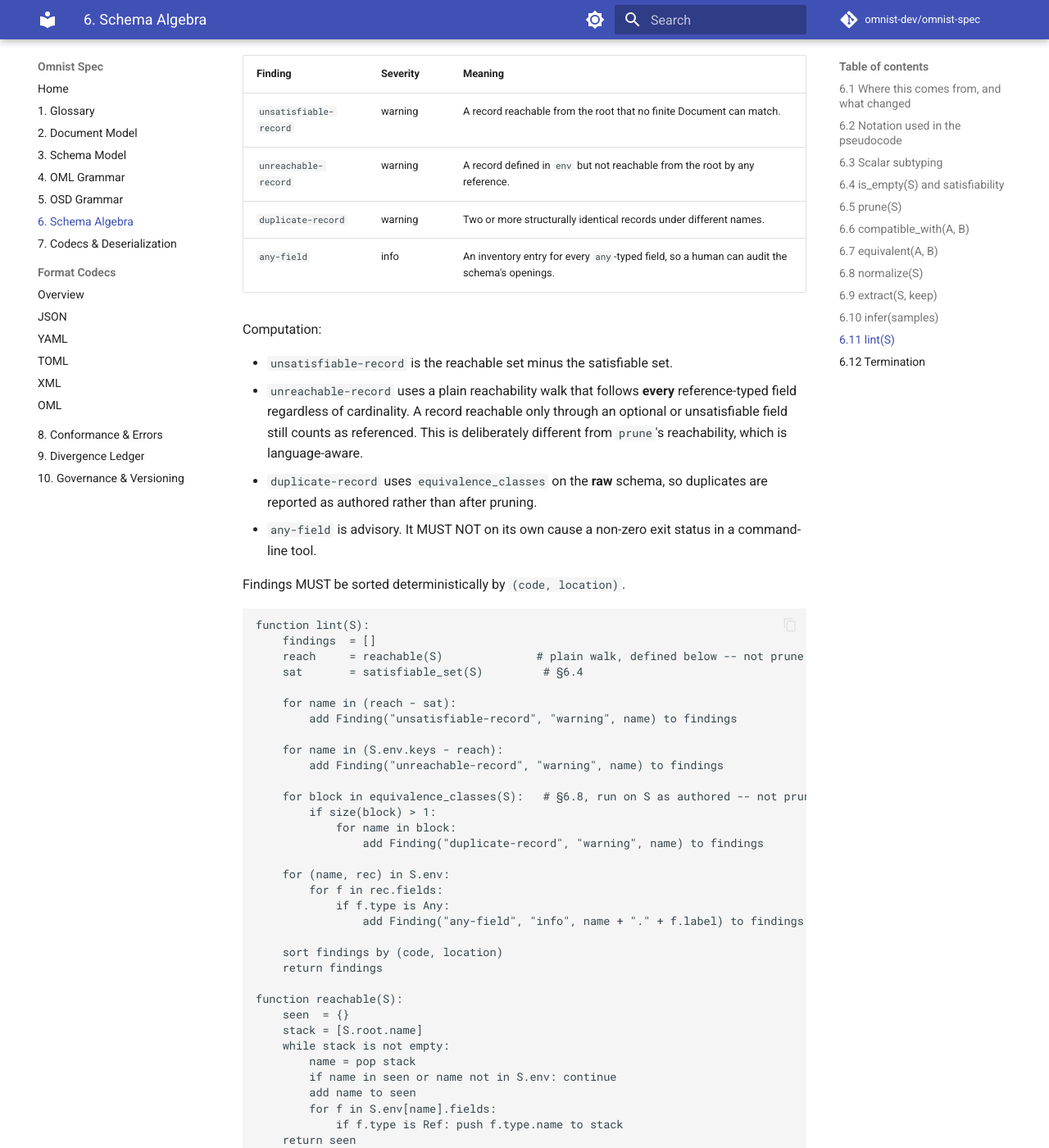
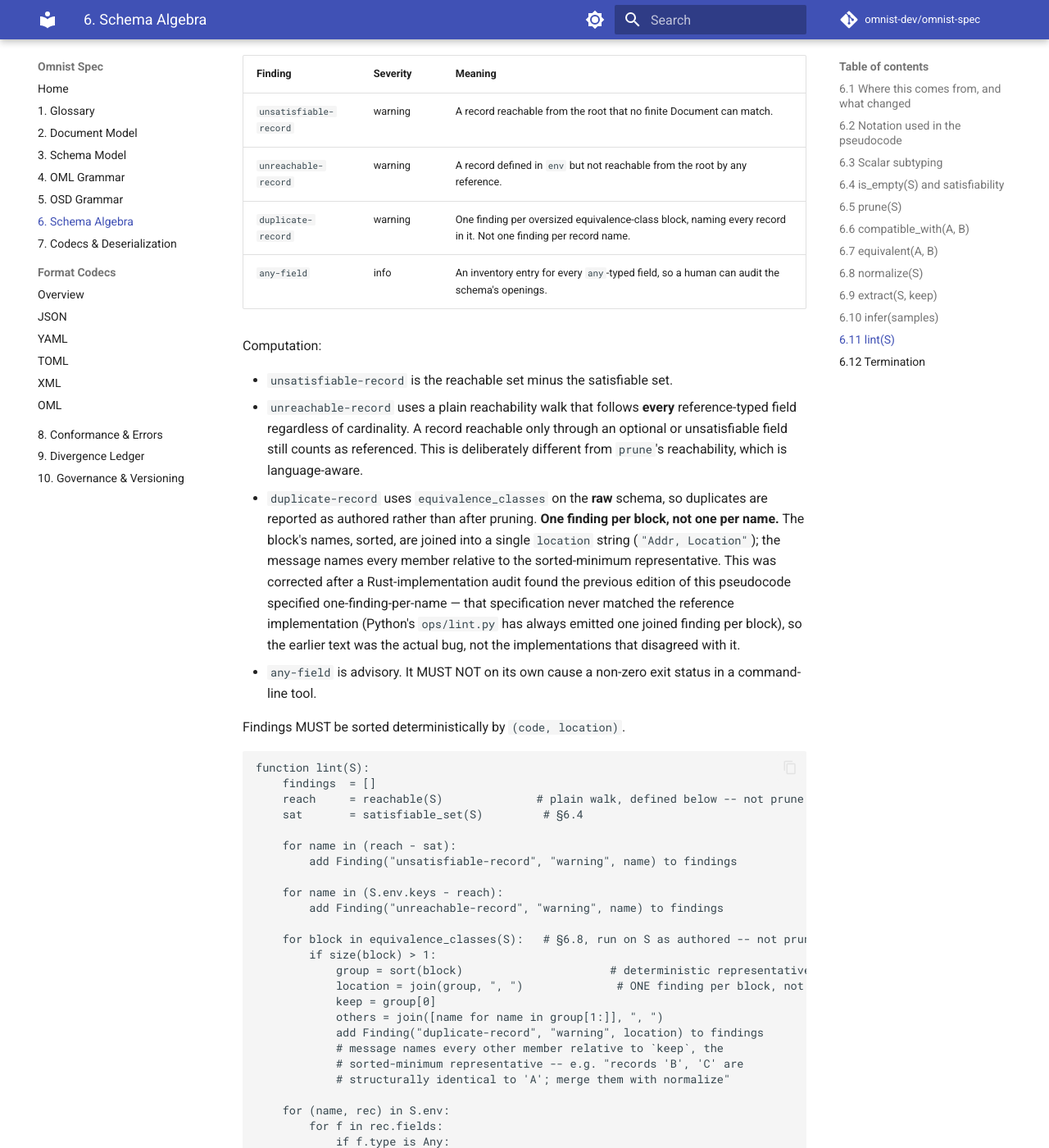
Before and after one commit to omnist-dev/omnist-spec, an MkDocs documentation site: the page built from docs/06-schema-algebra.md, in a window 1280 px wide and 1400 px high, scrolled down 12003 px. Shown: the whole window at 82% size. Built offline with MkDocs 1.6.1 and Material for MkDocs 9.7.7, drawn with Linux system fonts in a browser that asks for light colours; comment, search, counter and statistics services are not loaded; some of the changed text lies outside the part shown.

Commit message:
Fix Sec 6.11 duplicate-record pseudocode: it never matched Python
Closes #10.

The spec specified one lint duplicate-record finding per record name in an
oversized equivalence-class block. Verified against omnist/omnist/ops/lint.py
(lines 89-99): Python has always emitted one finding per BLOCK, with a
sorted-and-joined location string, never one per name. This was discovered
via a Rust audit that filed a false conformance-bug report (omnist-rs#77,
now closed as invalid) against a Rust implementation that was actually
correct all along -- it agreed with Python, and only the spec's pseudocode
disagreed with both.

Corrected the table row, computation prose, and pseudocode in
06-schema-algebra.md to match real behavior, and removed the now-incorrect
"one confirmed conformance bug" annotation from Sec 9.3's Rust lint cell.

```diff
--- a/docs/06-schema-algebra.md
+++ b/docs/06-schema-algebra.md
@@ -604,7 +604,7 @@ them.
 |---|---|---|
 | `unsatisfiable-record` | warning | A record reachable from the root that no finite Document can match. |
 | `unreachable-record` | warning | A record defined in `env` but not reachable from the root by any reference. |
-| `duplicate-record` | warning | Two or more structurally identical records under different names. |
+| `duplicate-record` | warning | One finding per oversized equivalence-class block, naming every record in it. Not one finding per record name. |
 | `any-field` | info | An inventory entry for every `any`-typed field, so a human can audit the schema's openings. |
 
 Computation:
@@ -615,7 +615,15 @@ Computation:
   through an optional or unsatisfiable field still counts as referenced. This is
   deliberately different from `prune`'s reachability, which is language-aware.
 - `duplicate-record` uses `equivalence_classes` on the **raw** schema, so
-  duplicates are reported as authored rather than after pruning.
+  duplicates are reported as authored rather than after pruning. **One finding
+  per block, not one per name.** The block's names, sorted, are joined into a
+  single `location` string (`"Addr, Location"`); the message names every
+  member relative to the sorted-minimum representative. This was corrected
+  after a Rust-implementation audit found the previous edition of this
+  pseudocode specified one-finding-per-name — that specification never
+  matched the reference implementation (Python's `ops/lint.py` has always
+  emitted one joined finding per block), so the earlier text was the actual
+  bug, not the implementations that disagreed with it.
 - `any-field` is advisory. It MUST NOT on its own cause a non-zero exit status
   in a command-line tool.
 
@@ -635,8 +643,14 @@ function lint(S):
 
     for block in equivalence_classes(S):   # §6.8, run on S as authored -- not pruned first
         if size(block) > 1:
-            for name in block:
-                add Finding("duplicate-record", "warning", name) to findings
+            group = sort(block)                      # deterministic representative choice
+            location = join(group, ", ")              # ONE finding per block, not per name
+            keep = group[0]
+            others = join([name for name in group[1:]], ", ")
+            add Finding("duplicate-record", "warning", location) to findings
+            # message names every other member relative to `keep`, the
+            # sorted-minimum representative -- e.g. "records 'B', 'C' are
+            # structurally identical to 'A'; merge them with normalize"
 
     for (name, rec) in S.env:
         for f in rec.fields:
```
Also changed, not shown: docs/09-divergence-ledger.md (+1 -1 lines).
